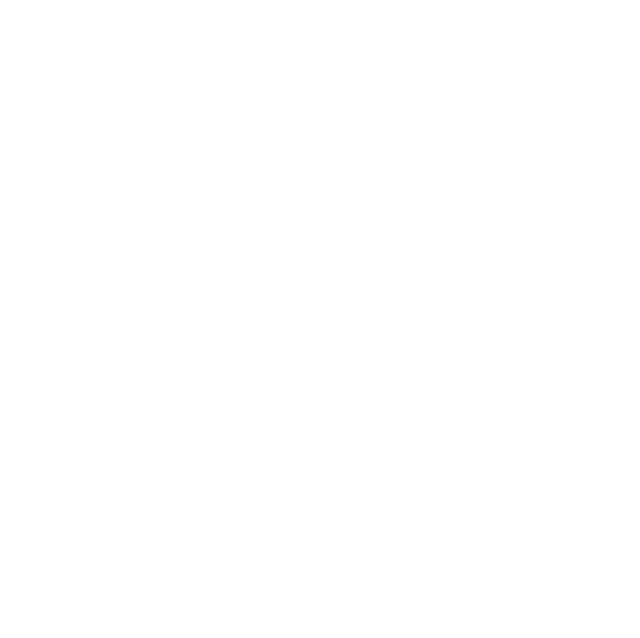
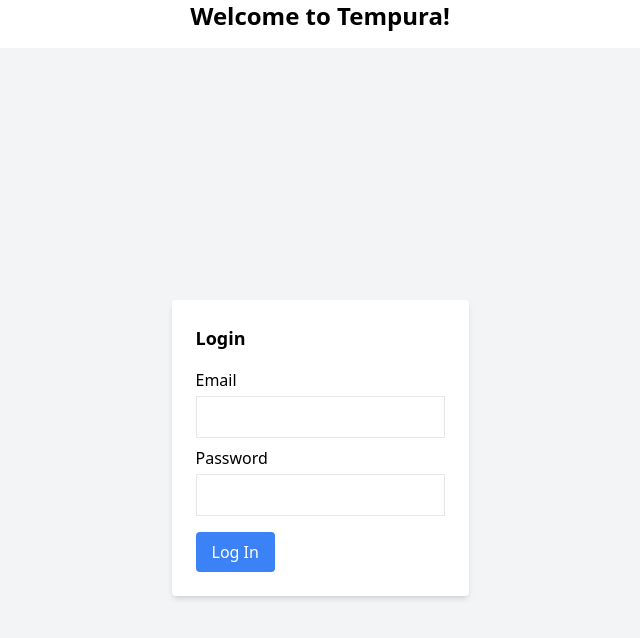
Before and after one commit to the-sam-sepiol/Tempura, a React (Create React App) app in the folder client/: page / in a window 1280 px wide. Shown: the top 638 px of the page, without its empty margins (320-960 px from the left). Built offline with nearby package versions, Linux system fonts and the light colour scheme.

Commit message:
Fixed routing for react

```diff
--- a/client/package.json
+++ b/client/package.json
@@ -10,6 +10,7 @@
         "react-scripts": "^5.0.1"
     },
     "devDependencies": {
+        "@babel/plugin-proposal-private-property-in-object": "^7.21.11",
         "autoprefixer": "^10.4.15",
         "postcss": "^8.4.24",
         "tailwindcss": "^3.3.2"
--- a/client/src/App.tsx
+++ b/client/src/App.tsx
@@ -1,12 +1,15 @@
 import React from 'react';
 import { BrowserRouter as Router, Routes, Route } from 'react-router-dom';
-import Home from './pages/Home'; // Example Home page
+import Login from './pages/login.tsx';
+import Home from './pages/Home.tsx';
 
 const App: React.FC = () => {
   return (
     <Router>
       <Routes>
-        <Route path="/" element={<Home />} />
+        {/* Make the login page render at the root path */}
+        <Route path="/" element={<Login />} />
+        <Route path="/home" element={<Home />} />
       </Routes>
     </Router>
   );
--- a/client/src/index.tsx
+++ b/client/src/index.tsx
@@ -1,8 +1,11 @@
 import React from 'react';
 import ReactDOM from 'react-dom/client';
-import './styles/index.css'; // Import global styles (includes Tailwind CSS)
+import './styles/index.css';
+import App from './App.tsx';
 
-// Find the root element in the index.html file
-const root = ReactDOM.createRoot(
-  document.getElementById('root') as HTMLElement
+const root = ReactDOM.createRoot(document.getElementById('root') as HTMLElement);
+root.render(
+  <React.StrictMode>
+    <App />
+  </React.StrictMode>
 );
--- /dev/null
+++ b/client/src/pages/login.tsx
@@ -0,0 +1,47 @@
+import React, { useState } from 'react';
+
+const Login: React.FC = () => {
+  const [email, setEmail] = useState('');
+  const [password, setPassword] = useState('');
+
+  const handleSubmit = (e: React.FormEvent) => {
+    e.preventDefault();
+    console.log({ email, password });
+  };
+
+  return (
+    <>
+      <h2 className="text-center text-2xl font-bold mb-4">Welcome to Tempura!</h2>
+      <div className="flex items-center justify-center min-h-screen bg-gray-100">
+        <form onSubmit={handleSubmit} className="p-6 bg-white shadow-md rounded">
+          <h1 className="mb-4 text-lg font-bold">Login</h1>
+          <div className="mb-2">
+            <label className="block mb-1">Email</label>
+            <input
+              type="email"
+              className="w-full p-2 border"
+              value={email}
+              onChange={(e) => setEmail(e.target.value)}
+              required
+            />
+          </div>
+          <div className="mb-4">
+            <label className="block mb-1">Password</label>
+            <input
+              type="password"
+              className="w-full p-2 border"
+              value={password}
+              onChange={(e) => setPassword(e.target.value)}
+              required
+            />
+          </div>
+          <button className="py-2 px-4 bg-blue-500 text-white rounded" type="submit">
+            Log In
+          </button>
+        </form>
+      </div>
+    </>
+  );
+};
+
+export default Login;
```
Also changed, not shown: 1 other file (tests, documents, lock files or other folders).
